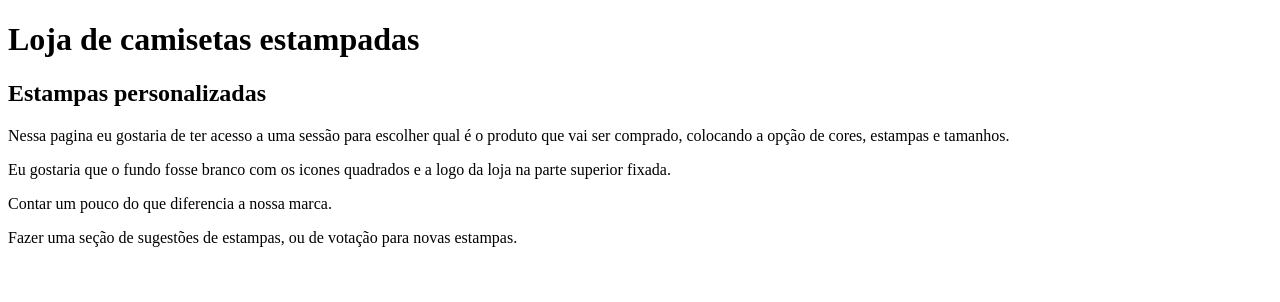
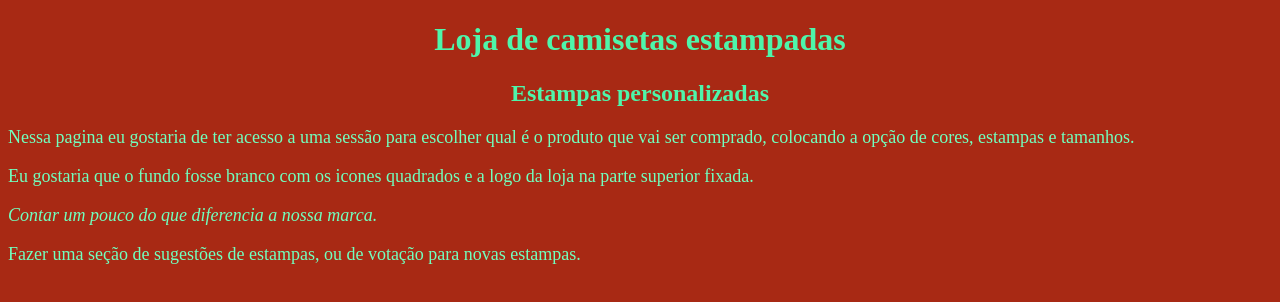
Before and after one commit to StasiakLucas/ge-prog-em-turma-d, a plain HTML site: page index.html in a window 1280 px wide. Drawn offline with Linux system fonts and the light colour scheme.

Commit message:
Criei o CSS e explorei as cores

```diff
--- a/index.html
+++ b/index.html
@@ -4,6 +4,7 @@
 	<meta charset="utf-8">
 	<meta name="viewport" content="width=device-width, initial-scale=1">
 	<title></title>
+	<link rel="stylesheet" href="style.css"
 </head>
 <body>
 	<h1>Loja de camisetas estampadas</h1>
@@ -13,7 +14,7 @@
 
 	<p>Eu gostaria que o fundo fosse branco com os icones quadrados e a logo da loja na parte superior fixada.</p>
 
-	<p>Contar um pouco do que diferencia a nossa marca.</p>
+	<p><em>Contar um pouco do que diferencia a nossa marca.</em></p>
 
 	<p>Fazer uma seção de sugestões de estampas, ou de votação para novas estampas.</p>
 </body>
--- /dev/null
+++ b/style.css
@@ -0,0 +1,19 @@
+body {
+  background-color: #A82914
+}
+
+h1 {
+  text-align: center;
+  color: #4EF5AA
+}
+
+h2 {
+  text-align: center;
+  color: #4EF5AA
+}
+
+p {
+  text-align: justify;
+  font-size: 18px;
+  color: #71FFBE
+}
```
